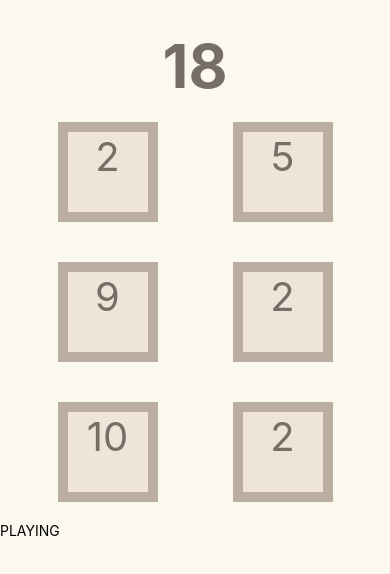
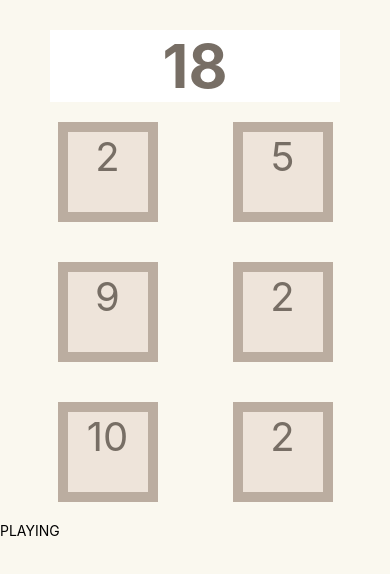
Before and after one commit to carterlc/react-native-target-sum-game, a React Native app: screen / in a window 390 px wide. Shown: the top 574 px of the page. Built offline with nearby package versions, Linux system fonts and the light colour scheme.

Commit message:
Made the UI change color when the user wins or loses the game. Also stops the user from playing the game if the game is decided.

```diff
--- a/Game.js
+++ b/Game.js
@@ -50,18 +50,19 @@
         }
         // console.warn(sumSelected);
     };
+
     render() {
         const gameStatus = this.gameStatus();
         return (
             <View style={styles.container}>
-                <Text style={styles.target}>{this.target}</Text>
+                <Text style={[styles.target, styles[`STATUS_${gameStatus}`]]}>{this.target}</Text>
                 <View style={styles.randomContainer}>
                     {this.randomNumbers.map((randomNumber, index) =>
                         <RandomNumber
                             key={index}
                             id={index}
                             number={randomNumber}
-                            isDisabled={this.isNumberSelected(index)}
+                            isDisabled={this.isNumberSelected(index) || gameStatus !== 'PLAYING'}
                             onPress={this.selectNumber}
                             />
                     )}
@@ -97,5 +98,15 @@
         justifyContent: 'space-around',
         marginHorizontal: 20,
     },
+
+    STATUS_PLAYING: {
+        backgroundColor:'white',
+    },
+    STATUS_WON: {
+        backgroundColor:'green',
+    },
+    STATUS_LOST: {
+        backgroundColor:'red',
+    },
 });
 export default Game;
```
